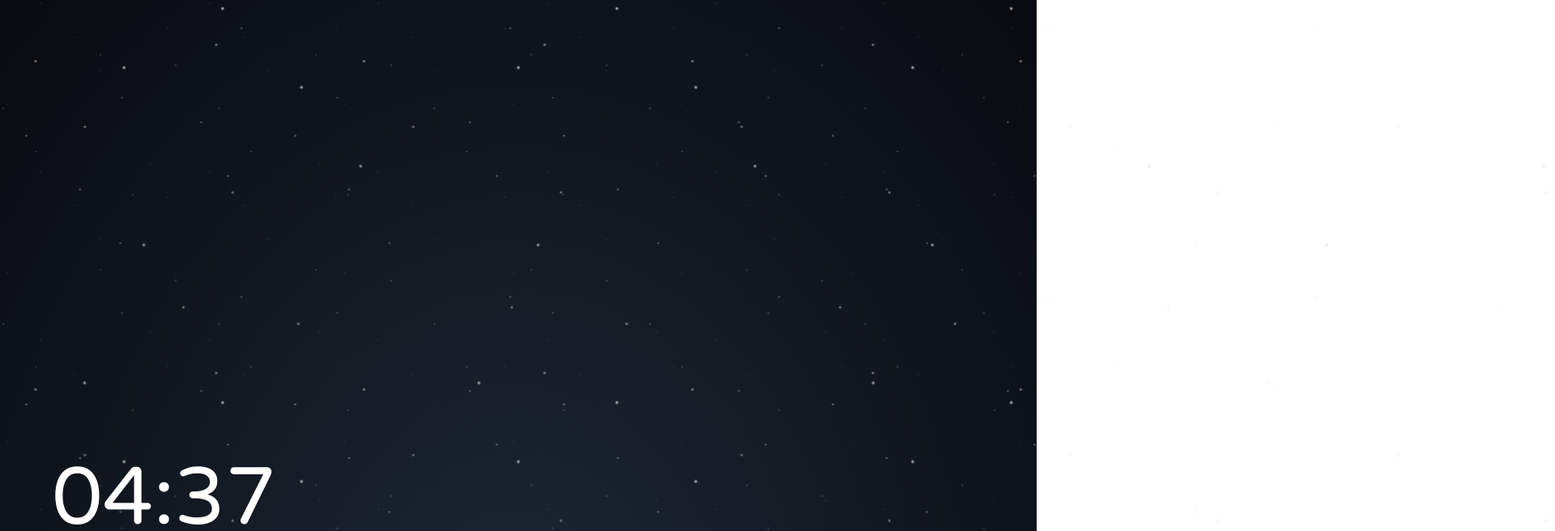
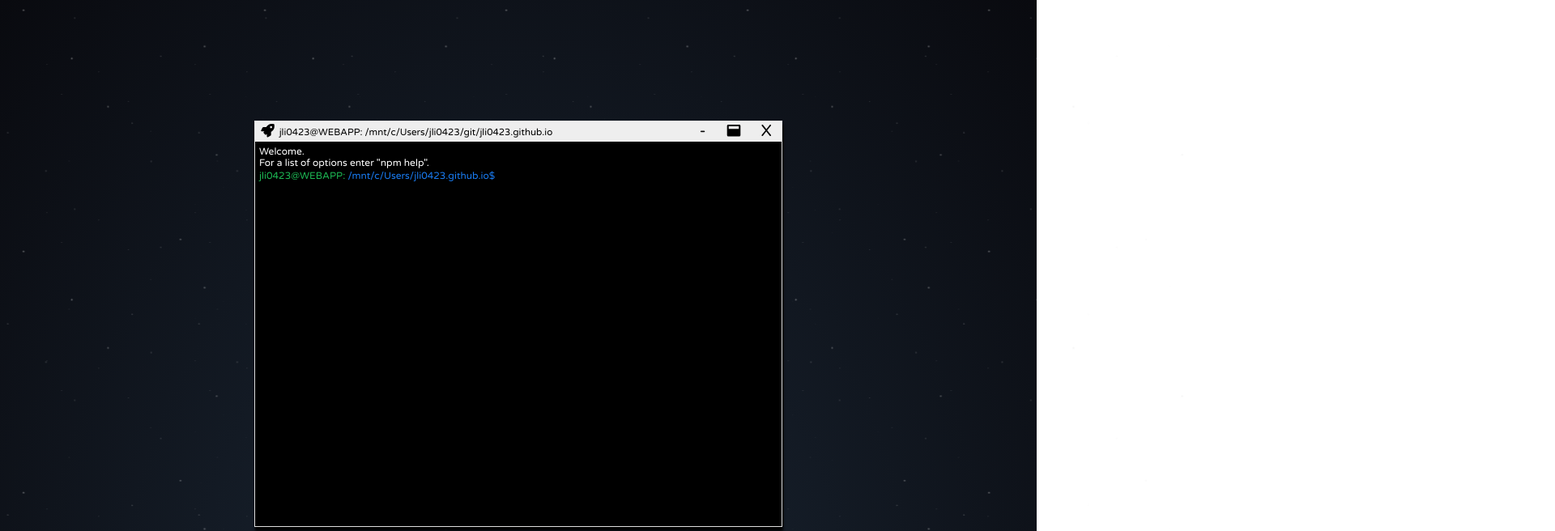
Before and after one commit to justinli0423/home, a React (Create React App) app: page / in a window 1280 px wide. Shown: the top 656 px of the page at 81% size, 1920 px wide, since content can reach past the window. Built offline with nearby package versions, Linux system fonts and the light colour scheme.

Commit message:
temporarily rmeoved login page

```diff
--- a/src/App.js
+++ b/src/App.js
@@ -31,6 +31,11 @@ export default class App extends Component {
         loadingState: 'login',
       });
     }
+    if (startupPercentage === true) {
+      this.setState({
+        loadingState: 'mainScreen',
+      });
+    }
   }
 
   render() {
@@ -38,11 +43,11 @@ export default class App extends Component {
     return (
       <Wrapper>
         {loadingState === 'startup'
-        && <WindowsBootup loadingState={(loadPercentage) => { this.startUpFinished(loadPercentage); }} />}
+        && <WindowsBootup loadingStateFunc={(loadPercentage) => { this.startUpFinished(loadPercentage); }} />}
+        {/* {loadingState === 'login'
+        && <WindowsLogin loadingStateFunc={(loggedIn) => { this.startUpFinished(loggedIn); }} />} */}
+        { starCreator(5) }
         {loadingState === 'login'
-        && <WindowsLogin />}
-        { starCreator(5) }
-        {loadingState === 'mainScreen'
         && (
         <div>
           <MainFrame />
--- a/src/Components/WindowsBootup.js
+++ b/src/Components/WindowsBootup.js
@@ -13,7 +13,7 @@ const incrementSpeed = 10;
 
 export default class WindowsBootup extends Component {
   static propTypes = {
-    loadingState: PropTypes.func.isRequired,
+    loadingStateFunc: PropTypes.func.isRequired,
   }
 
   constructor(props) {
@@ -27,13 +27,13 @@ export default class WindowsBootup extends Component {
   componentDidMount() {
     setInterval(() => {
       const { loadingPercentage } = this.state;
-      const { loadingState } = this.props;
+      const { loadingStateFunc } = this.props;
 
       if (loadingPercentage < 150) {
         this.setState({
           loadingPercentage: loadingPercentage + 1,
         });
-        loadingState(loadingPercentage + 1);
+        loadingStateFunc(loadingPercentage + 1);
       }
     }, incrementSpeed);
   }
```
